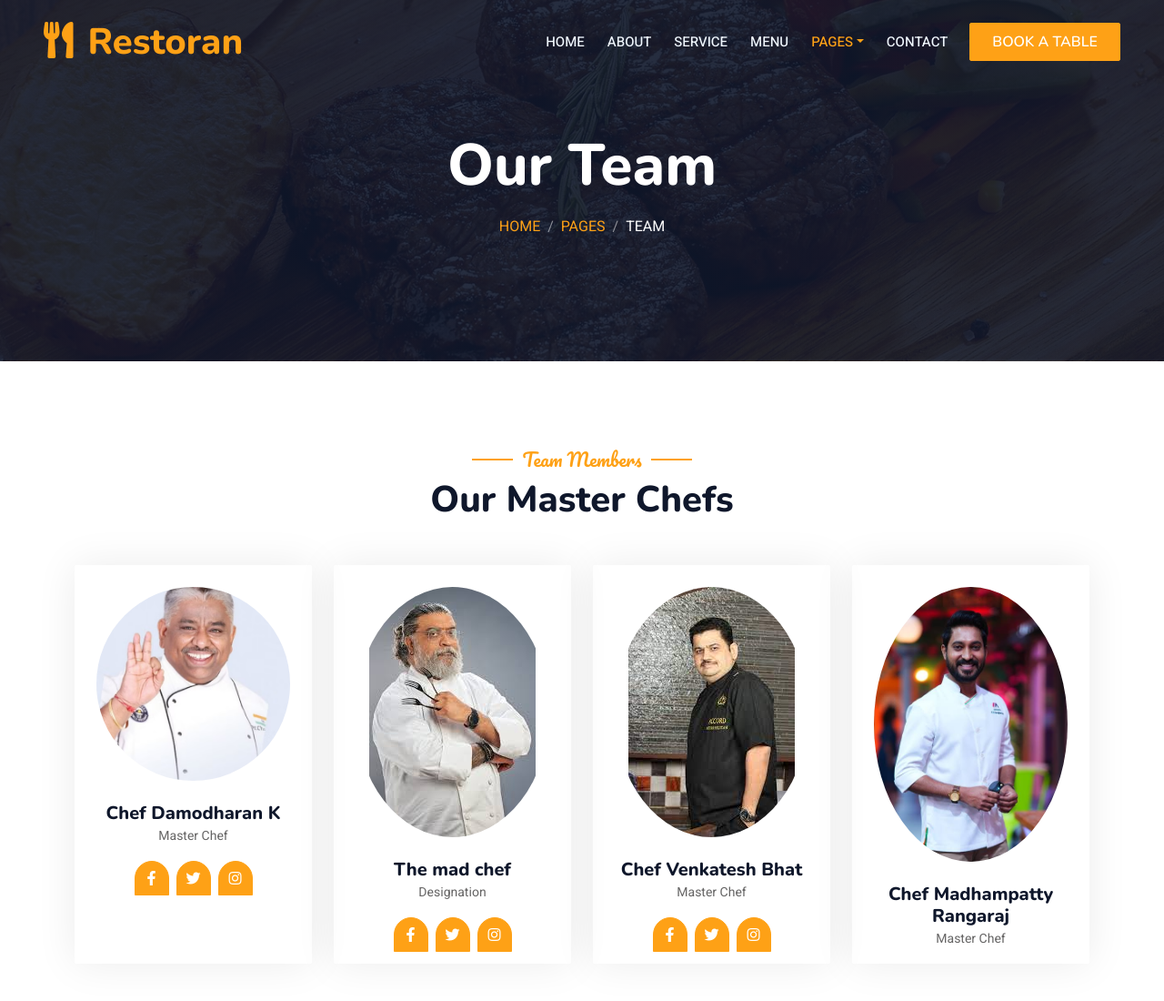
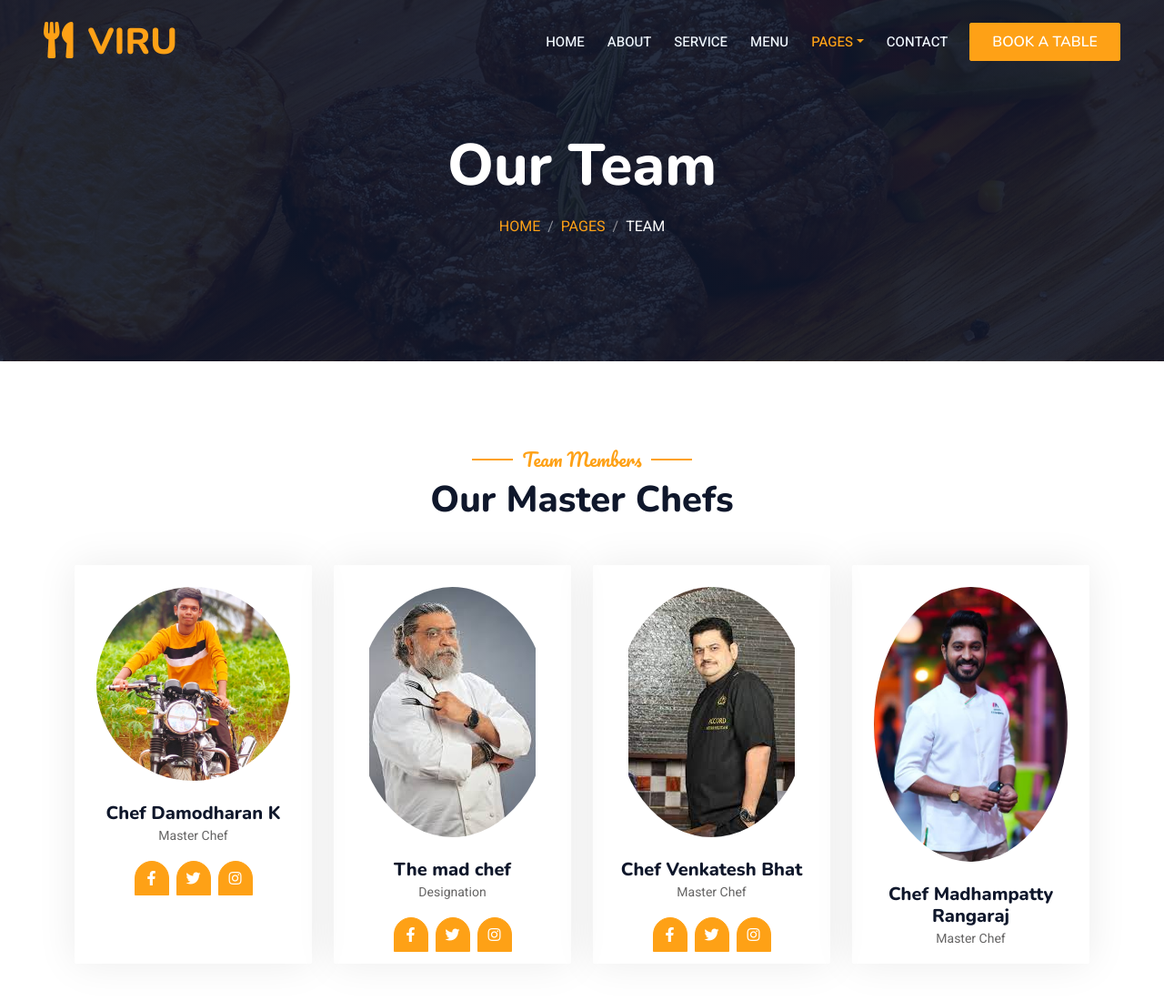
Before and after one commit to vijayrahul-2511/food-order, a plain HTML site: page team.html in a window 1280 px wide. Shown: the top 1100 px of the page at 91% size. Drawn offline with nearby package versions, Linux system fonts and the light colour scheme.

Commit message:
Update team.html

```diff
--- a/team.html
+++ b/team.html
@@ -3,7 +3,7 @@
 
 <head>
     <meta charset="utf-8">
-    <title>Restoran - Bootstrap Restaurant Template</title>
+    <title>VIRU Restaurant</title>
     <meta content="width=device-width, initial-scale=1.0" name="viewport">
     <meta content="" name="keywords">
     <meta content="" name="description">
@@ -47,7 +47,7 @@
         <div class="container-xxl position-relative p-0">
             <nav class="navbar navbar-expand-lg navbar-dark bg-dark px-4 px-lg-5 py-3 py-lg-0">
                 <a href="" class="navbar-brand p-0">
-                    <h1 class="text-primary m-0"><i class="fa fa-utensils me-3"></i>Restoran</h1>
+                    <h1 class="text-primary m-0"><i class="fa fa-utensils me-3"></i>VIRU</h1>
                     <!-- <img src="img/logo.png" alt="Logo"> -->
                 </a>
                 <button class="navbar-toggler" type="button" data-bs-toggle="collapse" data-bs-target="#navbarCollapse">
@@ -100,7 +100,7 @@
                     <div class="col-lg-3 col-md-6 wow fadeInUp" data-wow-delay="0.1s">
                         <div class="team-item text-center rounded overflow-hidden">
                             <div class="rounded-circle overflow-hidden m-4">
-                                <img class="img-fluid" src="img/Chef Damodharan K .jpeg" alt="">
+                                <img class="img-fluid" src="img/testimonial-1.jpg" alt="">
                             </div>
                             <h5 class="mb-0">Chef Damodharan K</h5>
                             <small>Master Chef</small>
```
